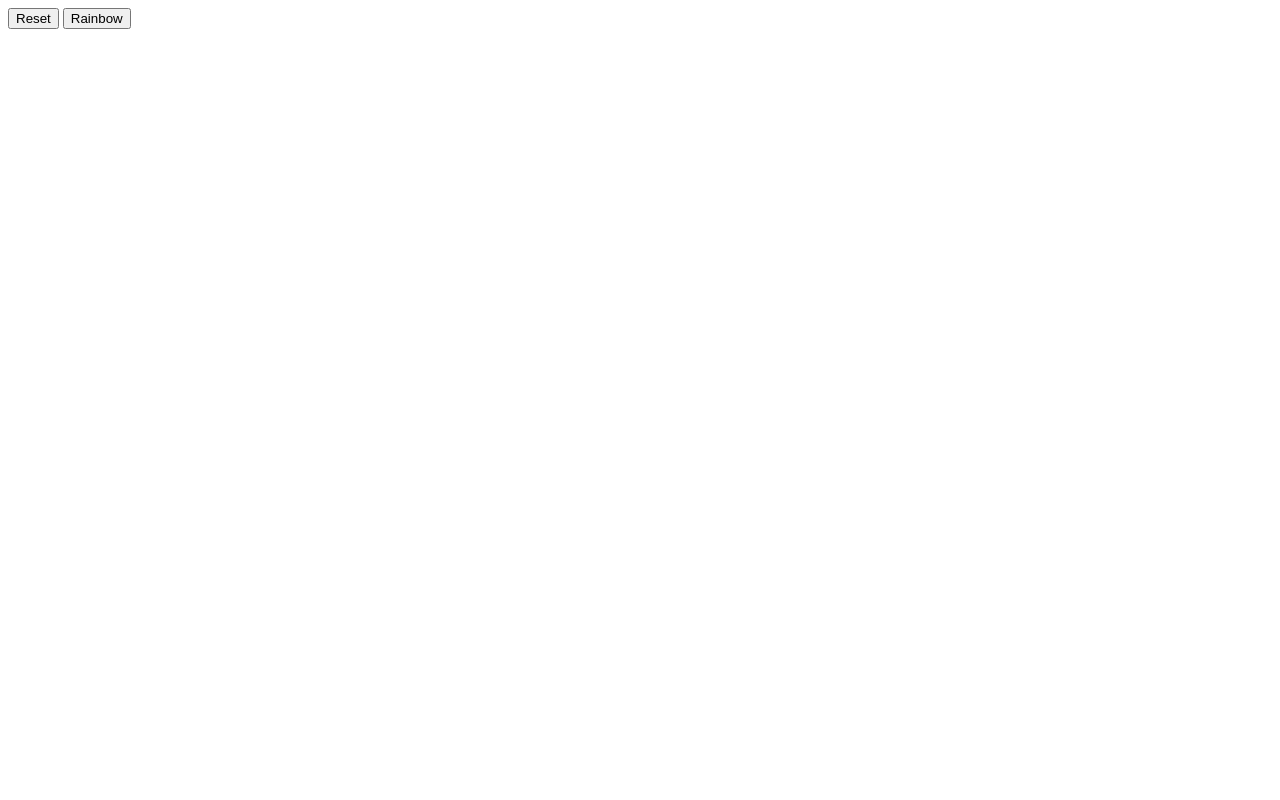
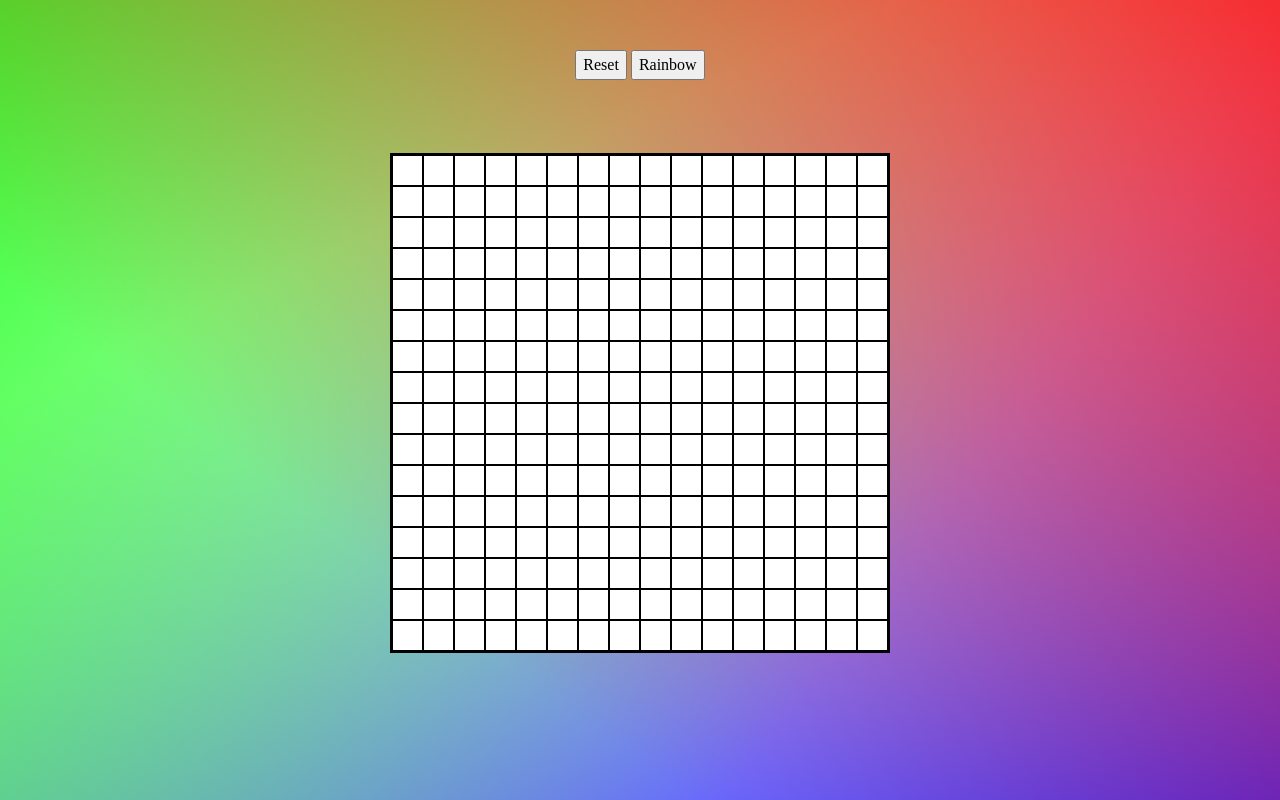
Before and after one commit to RoPalma95/etch-a-sketch, a plain HTML site: page index.html in a window 1280 px wide. Drawn offline with Linux system fonts and the light colour scheme; the site is published under a folder, as on GitHub Pages, so addresses that start at the root find nothing.

Commit message:
Relocated stylesheets and script

```diff
--- a/index.html
+++ b/index.html
@@ -3,12 +3,10 @@
 <head>
 	<meta charset="UTF-8">
 	<meta name="viewport" content="width=device-width, initial-scale=1.0">
-	<meta http-equiv="Content-Type" content="text/html; charset=UTF-8" />
-	<meta http-equiv="X-UA-Compatible" content="IE=9" />
 	<title>Etch-a-Sketch</title>
-	<link rel="stylesheet" href="/css/resets.css" type="text/css">
-	<link rel="stylesheet" href="/css/styles.css" type="text/css">
-	<script src="/js/script.js" defer></script>
+	<link rel="stylesheet" href="resets.css" type="text/css">
+	<link rel="stylesheet" href="styles.css" type="text/css">
+	<script src="script.js" defer></script>
 </head>
 <body>
 	<main class='main-content'>
```
Also changed, not shown: resets.css (renamed from css/resets.css), script.js (renamed from js/script.js), styles.css (renamed from css/styles.css).
